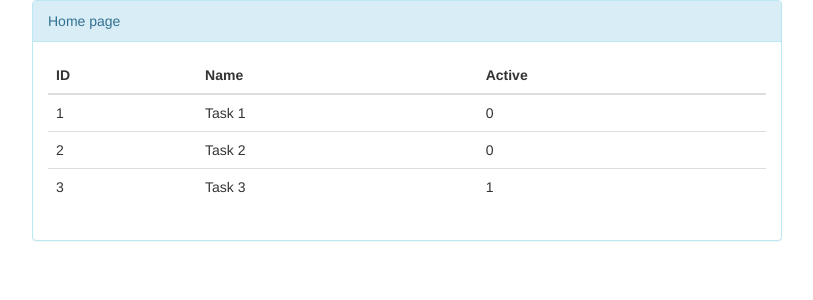
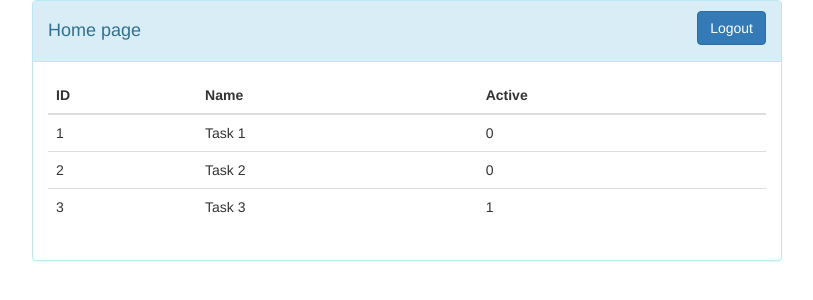
Before and after one commit to Littie/family, a PHP site: page /home in a window 1280 px wide. Shown: the top 300 px of the page, without its empty margins (233-1046 px from the left). Run offline with PHP 8.4, Linux system fonts and the light colour scheme; the visitor is signed in with stand-in values (Sample User, id 1); data comes from the database, SQL or seed files in the repository.

Commit message:
Add logout

```diff
--- a/Controller.php
+++ b/Controller.php
@@ -36,6 +36,11 @@ class Controller
         $data = $statement->fetchAll(PDO::FETCH_ASSOC);
 
         $this->view->generate('home.php', $data);
+    }
+
+    public function logout()
+    {
+        $this->dispatcher->destroySession();
     }
 
     /**
--- a/Dispatcher.php
+++ b/Dispatcher.php
@@ -9,6 +9,15 @@ class Dispatcher
     public function __construct()
     {
         $this->uri = $this->parseUrl();
+    }
+
+    public function destroySession()
+    {
+        session_destroy();
+
+        unset($_SESSION['user']);
+
+        header("Location: /index");
     }
 
     /**
--- a/views/home.php
+++ b/views/home.php
@@ -17,7 +17,12 @@
     <div class="row">
         <div class="col-md-8 col-md-offset-2">
             <div class="panel panel-info login-panel">
-                <div class="panel-heading">Home page</div>
+                <div class="panel-heading">
+                    <div class="row">
+                        <div class="col-sm-3"><h4>Home page</h4></div>
+                        <div class="col-sm-9"><a href="/logout" class="pull-right"><button class="btn btn-primary">Logout</button></a></div>
+                    </div>
+                </div>
                 <div class="panel-body">
                     <table class="table">
                         <thead>
```
